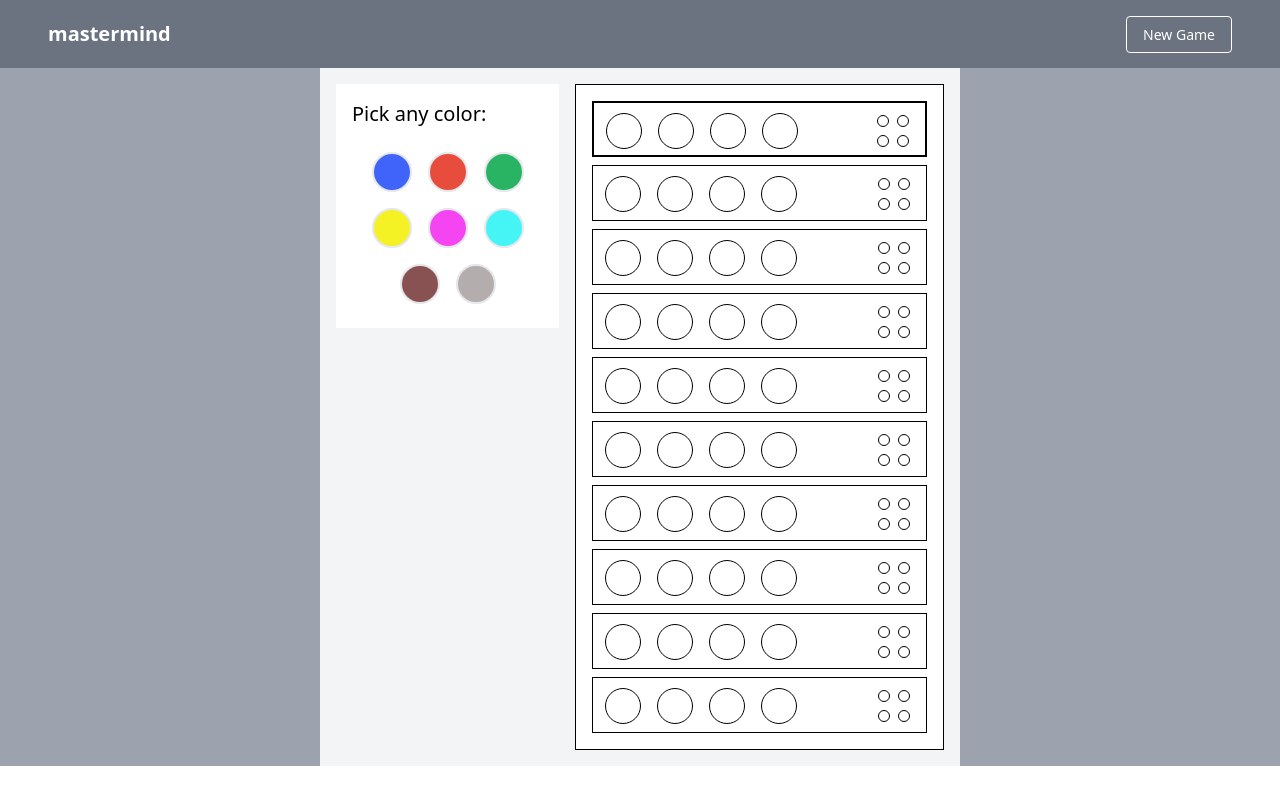
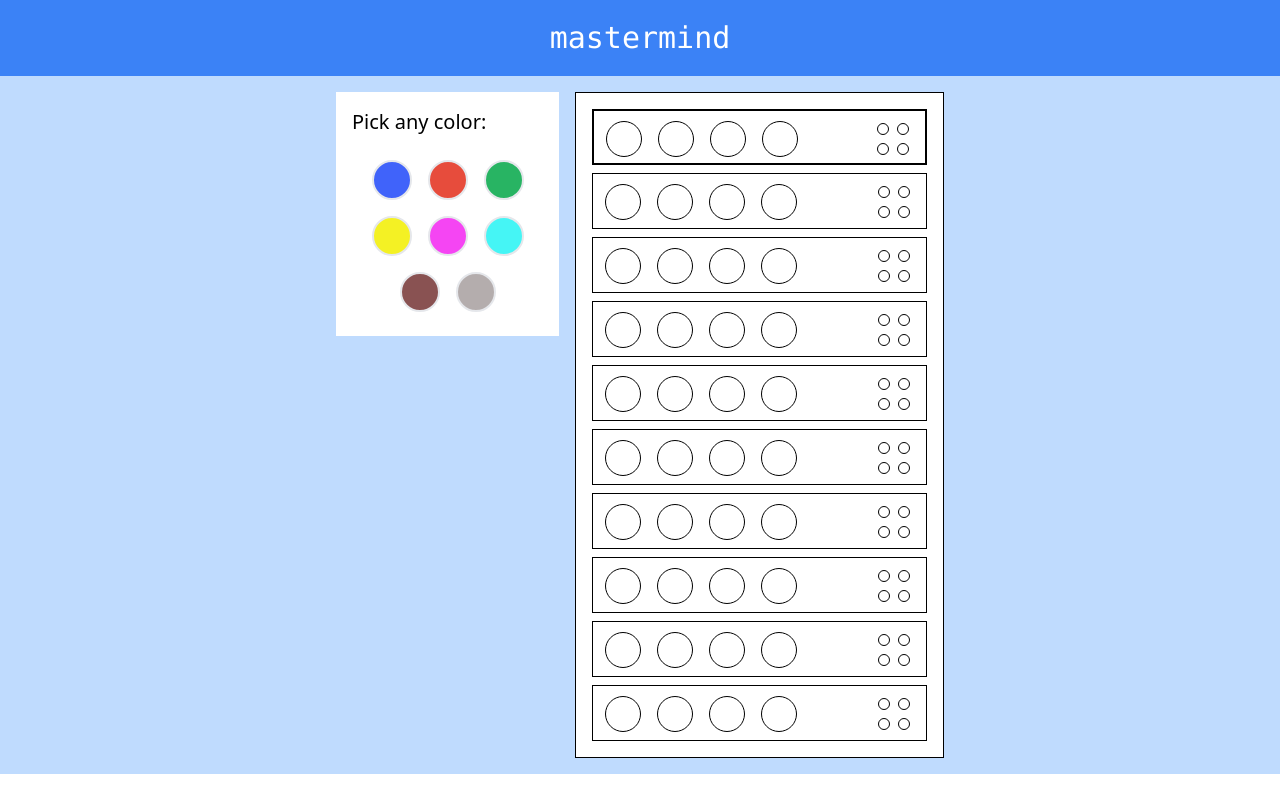
Before and after one commit to Sakshisrivastava413/mastermind-game, a Next.js app: page / in a window 1280 px wide. Built offline with nearby package versions, Linux system fonts and the light colour scheme.

Commit message:
header design changed

```diff
--- a/components/Header.js
+++ b/components/Header.js
@@ -2,14 +2,9 @@ import React from "react";
 
 const Header = () => {
   return (
-    <nav className="flex items-center justify-between flex-wrap bg-gray-500 py-5 px-12">
-      <div className="flex items-center text-white mr-6">
-        <span className="font-semibold text-xl">mastermind</span>
-      </div>
-      <div>
-        <a className="text-sm px-4 py-2 border rounded text-white border-white hover:border-transparent cursor-pointer hover:text-gray-700 hover:bg-gray-200 mt-4 lg:mt-0">
-          New Game
-        </a>
+    <nav className="bg-blue-500 py-5 px-12">
+      <div className="text-center text-white text-3xl font-mono">
+        mastermind
       </div>
     </nav>
   );
--- a/pages/index.js
+++ b/pages/index.js
@@ -15,8 +15,8 @@ export default function Home() {
       </Head>
 
       <Header />
-      <div className="flex justify-center bg-gray-400">
-        <div className="bg-gray-100 w-2/4 flex">
+      <div className="bg-blue-200 flex justify-center">
+        <div className="bg-blue-200 w-2/4 flex">
           <div className="p-4 w-96 pr-0">
             <div className="bg-white">
               <ColorPalette
```
